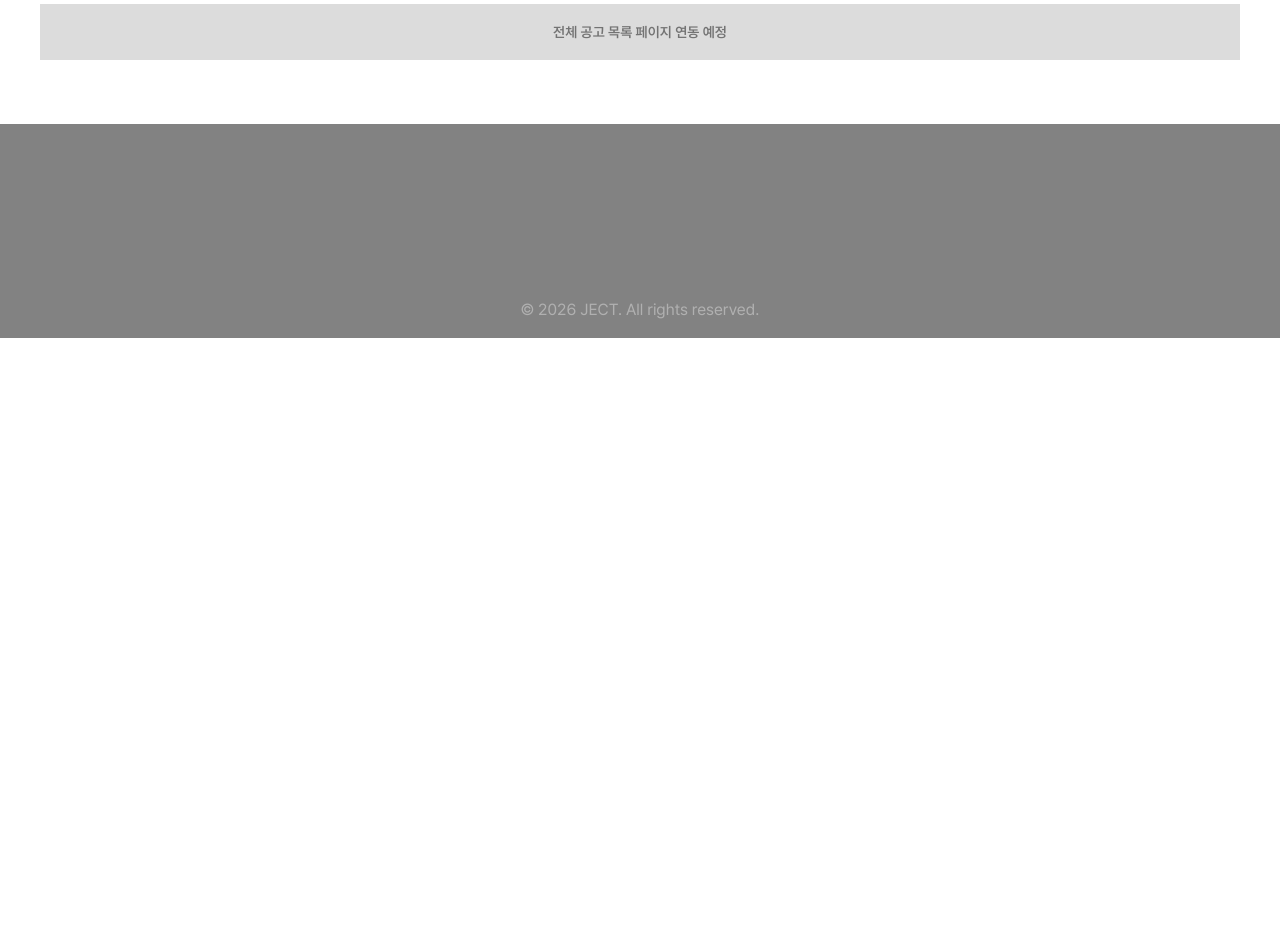
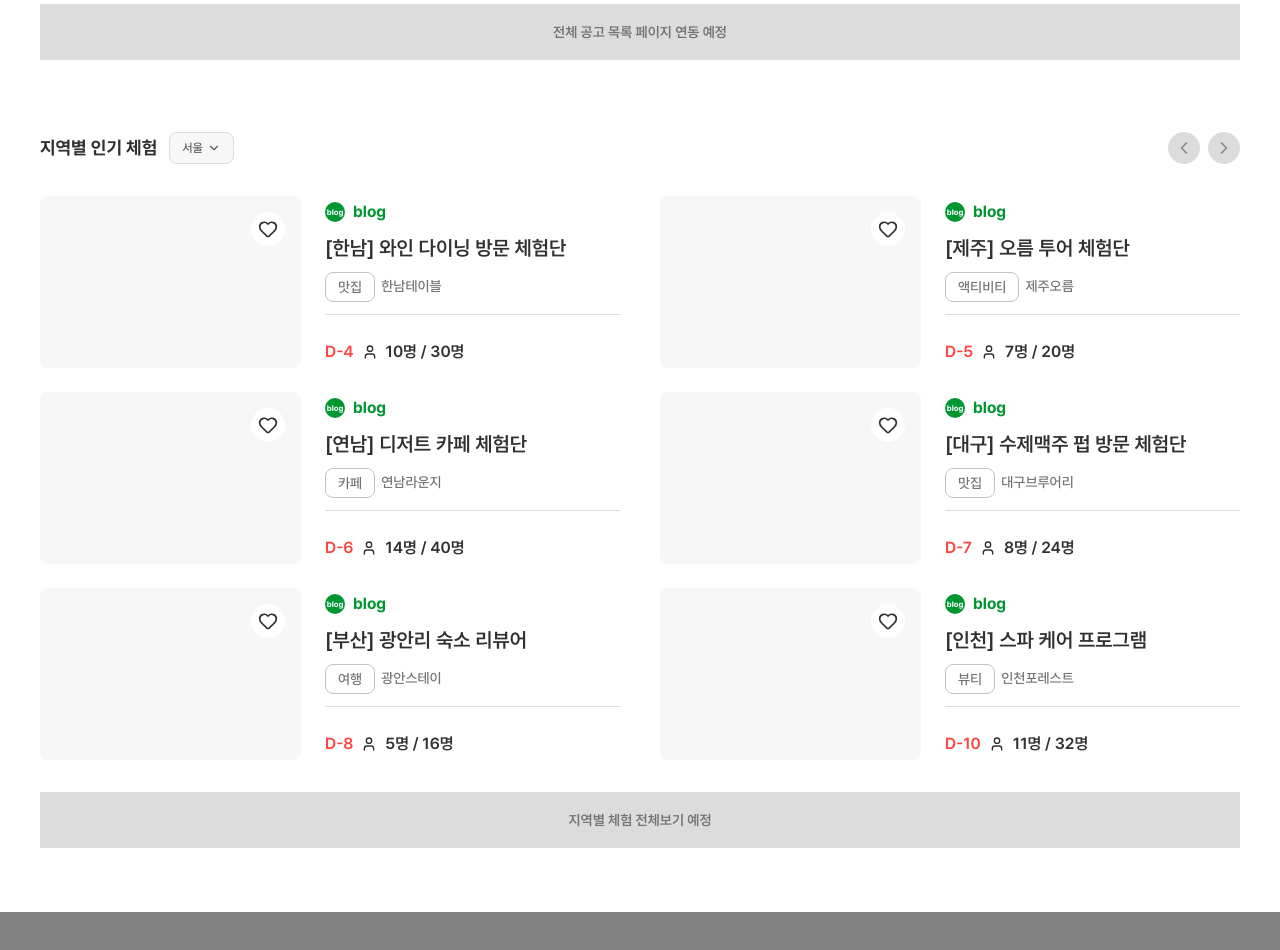
Before and after one commit to JECT-Study/JECT6--4th-Frontend, a Next.js app: page / in a window 1280 px wide. Shown: the part 3060-4010 px from the top of the page. Before the commit the page ends 3398 px from the top, so only its background shows below. Built offline with nearby package versions, Linux system fonts and the light colour scheme.

Commit message:
fix: 지역별 인기체험 섹션 추가

```diff
--- a/src/app/page.tsx
+++ b/src/app/page.tsx
@@ -107,6 +107,57 @@ const recentCampaigns = aiCampaigns.map((campaign, index) => ({
   dday: ['D-1', 'D-6', 'D-10', 'D-2'][index],
   fitLabel: undefined,
 }))
+
+const regionPopularCampaigns: Campaign[] = [
+  {
+    brandName: '한남테이블',
+    category: '맛집',
+    competitionLabel: '10명 / 30명',
+    dday: 'D-4',
+    offerTitle: '[한남] 와인 다이닝 방문 체험단',
+    region: '서울',
+  },
+  {
+    brandName: '연남라운지',
+    category: '카페',
+    competitionLabel: '14명 / 40명',
+    dday: 'D-6',
+    offerTitle: '[연남] 디저트 카페 체험단',
+    region: '서울',
+  },
+  {
+    brandName: '광안스테이',
+    category: '여행',
+    competitionLabel: '5명 / 16명',
+    dday: 'D-8',
+    offerTitle: '[부산] 광안리 숙소 리뷰어',
+    region: '부산',
+  },
+  {
+    brandName: '제주오름',
+    category: '액티비티',
+    competitionLabel: '7명 / 20명',
+    dday: 'D-5',
+    offerTitle: '[제주] 오름 투어 체험단',
+    region: '제주',
+  },
+  {
+    brandName: '대구브루어리',
+    category: '맛집',
+    competitionLabel: '8명 / 24명',
+    dday: 'D-7',
+    offerTitle: '[대구] 수제맥주 펍 방문 체험단',
+    region: '대구',
+  },
+  {
+    brandName: '인천포레스트',
+    category: '뷰티',
+    competitionLabel: '11명 / 32명',
+    dday: 'D-10',
+    offerTitle: '[인천] 스파 케어 프로그램',
+    region: '인천',
+  },
+]
 
 const popularCampaigns: Campaign[] = [
   ...highChanceCampaigns,
@@ -343,6 +394,34 @@ function PopularCampaignsSection({ showHeader = true }: { showHeader?: boolean }
   )
 }
 
+function RegionPopularCampaignsSection() {
+  return (
+    <section
+      id="region-popular-campaigns"
+      className="mx-auto mt-18 flex w-full max-w-300 flex-col gap-8 px-5 md:px-8 lg:px-0"
+    >
+      <SectionHeader title="지역별 인기 체험" filterLabel="서울" />
+      <div className="grid gap-x-10 gap-y-8 lg:grid-cols-2">
+        {[0, 1].map(column => (
+          <div key={column} className="flex flex-col gap-6">
+            {regionPopularCampaigns.slice(column * 3, column * 3 + 3).map(campaign => (
+              <HomeCampaignCard
+                key={`region-${campaign.offerTitle}`}
+                variant="horizontal"
+                className="max-w-none"
+                {...campaign}
+              />
+            ))}
+          </div>
+        ))}
+      </div>
+      <p className="m-0 flex h-14 w-full items-center justify-center bg-neutral_95 text-14 font-semibold leading-20 text-neutral_50">
+        지역별 체험 전체보기 예정
+      </p>
+    </section>
+  )
+}
+
 function HomeCreatorPostCard({ handle, likeCount, title }: CreatorPost) {
   return (
     <article className="flex h-[346px] max-w-none flex-col gap-4 bg-transparent p-5 font-pretendard text-neutral_20">
@@ -513,6 +592,7 @@ export default function Page() {
       />
       <CreatorPostsSection />
       <PopularCampaignsSection />
+      <RegionPopularCampaignsSection />
     </main>
   )
 }
```
